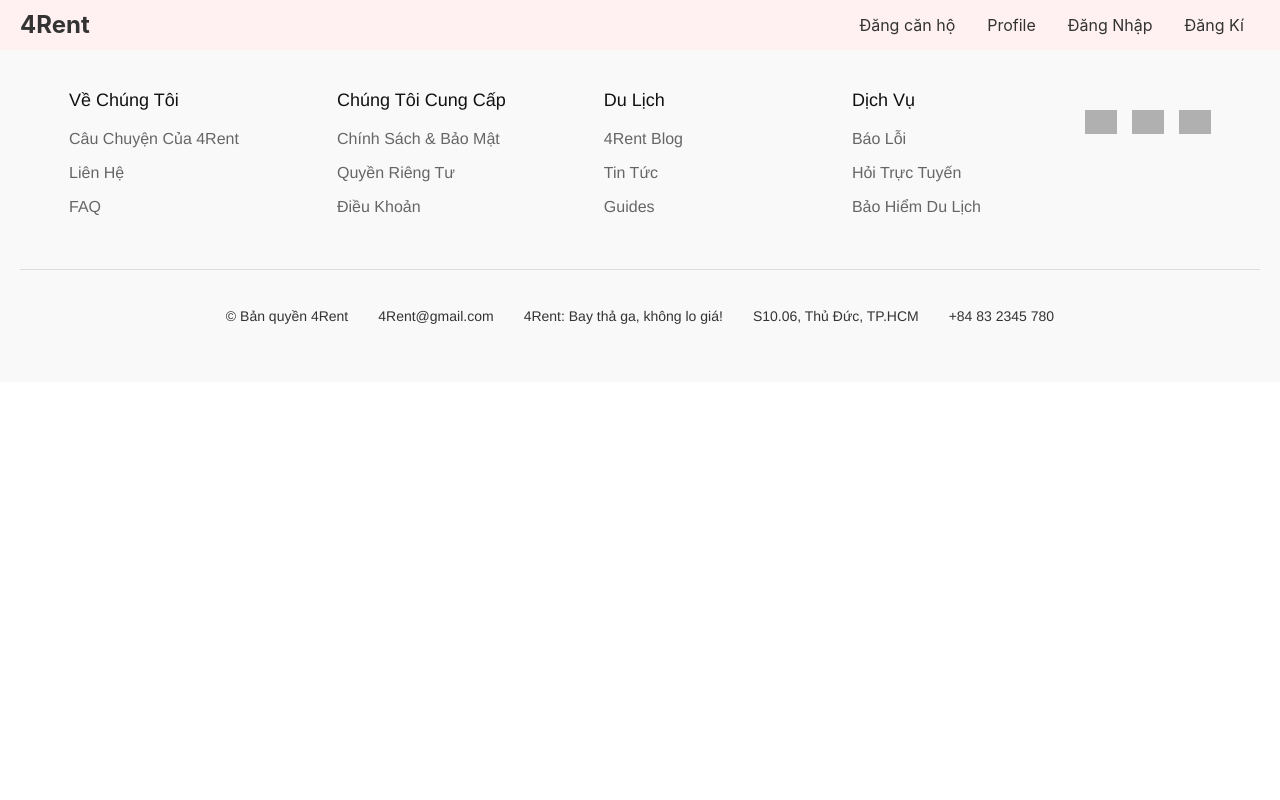
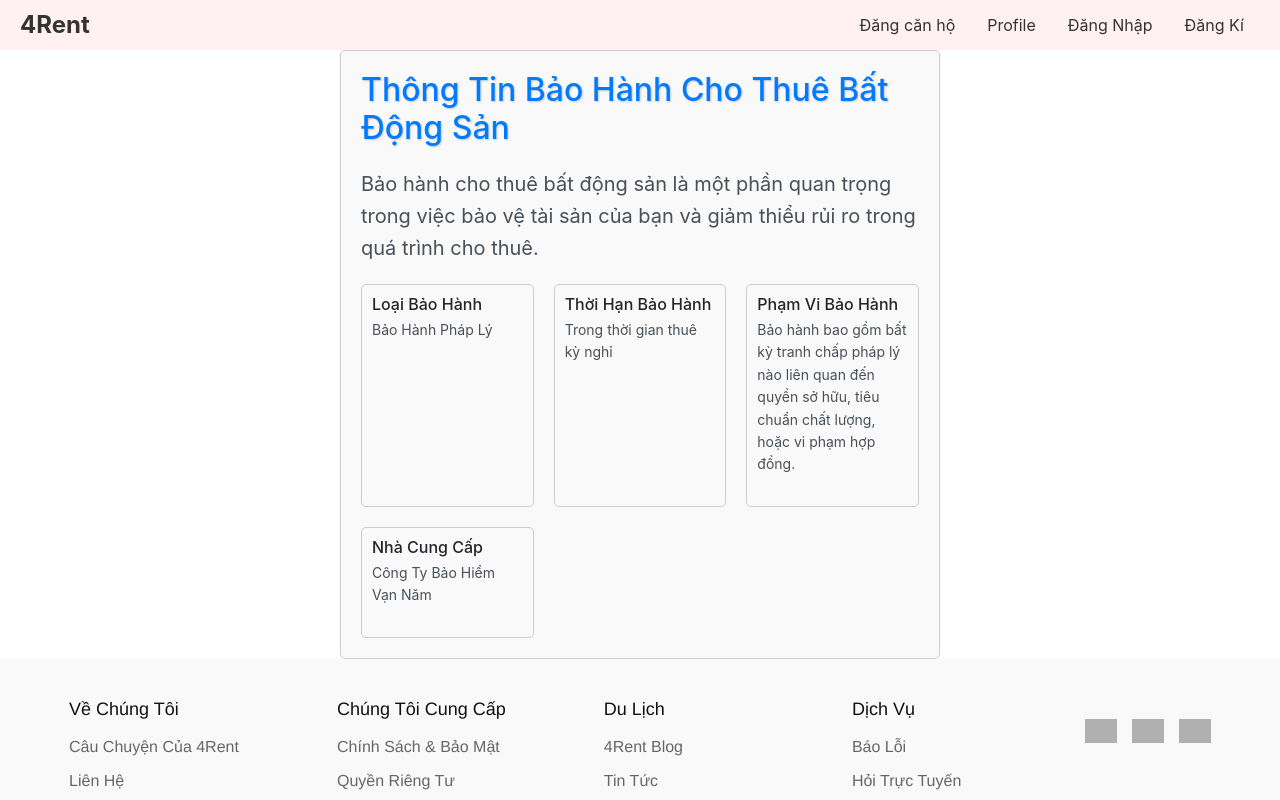
Before and after one commit to NeyuD96155/4Rent, a React (Create React App) app in the folder client/: page /insurance in a window 1280 px wide. Shown: the top 800 px of the page. Built offline with nearby package versions, Linux system fonts and the light colour scheme; grey boxes are pictures that could not be loaded.

Commit message:
update Footer

```diff
--- a/client/src/components/Footer.js
+++ b/client/src/components/Footer.js
@@ -52,13 +52,13 @@ const Footer = () => {
                 <h4>Dịch Vụ</h4>
                 <ul>
                     <li>
-                        <a href="#report-error">Báo Lỗi</a>
+                        <Link to="/ReportError">Báo Lỗi</Link>
                     </li>
                     <li>
                         <a href="#ask-online">Hỏi Trực Tuyến</a>
                     </li>
                     <li>
-                        <a href="#insurance">Bảo Hiểm Du Lịch</a>
+                        <Link to="/Insurance">Bảo Hiểm Du Lịch</Link>
                     </li>
                 </ul>
             </div>
--- /dev/null
+++ b/client/src/components/Insurance.js
@@ -0,0 +1,32 @@
+// Insurance.js
+import React from 'react';
+import '../styles/Insurance.css';
+
+const Insurance = () => {
+  return (
+    <div className="insurance-container">
+      <h2>Thông Tin Bảo Hành Cho Thuê Bất Động Sản</h2>
+      <p>Bảo hành cho thuê bất động sản là một phần quan trọng trong việc bảo vệ tài sản của bạn và giảm thiểu rủi ro trong quá trình cho thuê.</p>
+      <div className="insurance-details">
+        <div className="insurance-item">
+          <h3>Loại Bảo Hành</h3>
+          <p>Bảo Hành Pháp Lý</p>
+        </div>
+        <div className="insurance-item">
+          <h3>Thời Hạn Bảo Hành</h3>
+          <p>Trong thời gian thuê kỳ nghỉ</p>
+        </div>
+        <div className="insurance-item">
+          <h3>Phạm Vi Bảo Hành</h3>
+          <p>Bảo hành bao gồm bất kỳ tranh chấp pháp lý nào liên quan đến quyền sở hữu, tiêu chuẩn chất lượng, hoặc vi phạm hợp đồng.</p>
+        </div>
+        <div className="insurance-item">
+          <h3>Nhà Cung Cấp</h3>
+          <p>Công Ty Bảo Hiểm Vạn Năm</p>
+        </div>
+      </div>
+    </div>
+  );
+};
+
+export default Insurance;
--- /dev/null
+++ b/client/src/components/ReportError.js
@@ -0,0 +1,40 @@
+// ReportError.js
+import React, { useState } from 'react';
+import '../styles/ReportError.css';
+
+const ReportError = () => {
+  const [errorMessage, setErrorMessage] = useState('');
+  const [reportText, setReportText] = useState('');
+
+  const handleSubmit = (e) => {
+    e.preventDefault();
+    if (reportText.trim() === '') {
+      setErrorMessage('Please enter a valid error message.');
+      return;
+    }
+    // Here you can handle the submission of the error report, for example, sending it to a backend server.
+    console.log("Error reported:", reportText);
+    setErrorMessage('');
+    setReportText('');
+  };
+
+  return (
+    <div className="report-error-container">
+      <h2>Report Error</h2>
+      <form onSubmit={handleSubmit}>
+        <textarea
+          className="report-error-textarea"
+          placeholder="Describe the error..."
+          value={reportText}
+          onChange={(e) => setReportText(e.target.value)}
+        ></textarea>
+        {errorMessage && <p className="error-message">{errorMessage}</p>}
+        <button type="submit" className="report-error-button">
+          Submit
+        </button>
+      </form>
+    </div>
+  );
+};
+
+export default ReportError;
--- a/client/src/pages/HomePage.js
+++ b/client/src/pages/HomePage.js
@@ -22,6 +22,8 @@ import Faq from "../components/Faq";
 import Privacy from "../components/Privacy";
 import Rules from "../components/Rules";
 import Blog from "../components/Blog";
+import ReportError from "../components/ReportError";
+import Insurance from "../components/Insurance";
 function Homepage() {
     return (
         <Router>
@@ -50,6 +52,8 @@ function Homepage() {
                 <Route path="/privacy" element={<Privacy />} />
                 <Route path="/rules" element={<Rules />} />
                 <Route path="/blog" element={<Blog />} />
+                <Route path="/reporterror" element={<ReportError />} />
+                <Route path="/insurance" element={<Insurance />} />
             </Routes>
             <Footer />
         </Router>
--- a/client/src/pages/Post.js
+++ b/client/src/pages/Post.js
@@ -2,6 +2,7 @@ import React from 'react';
 import { Form, Input, Button, DatePicker, InputNumber } from 'antd';
 import api from '../config/axios'; // Ensure axios is correctly configured
 import { toast } from "react-toastify";
+import "../styles/Post.css";
 
 const Post = () => {
   const [form] = Form.useForm();
@@ -23,25 +24,27 @@ const Post = () => {
   };
 
   return (
-    <Form form={form} layout="vertical" onFinish={handleSubmit} autoComplete="off">
-      <Form.Item name="title" label="Tiêu đề" rules={[{ required: true, message: 'Vui lòng nhập tiêu đề!' }]}>
+    <div className="post-form-wrapper">
+      <Form form={form} layout="vertical" onFinish={handleSubmit} autoComplete="off" className="post-form-container">
+        <Form.Item name="title" label="Tiêu đề" rules={[{ required: true, message: 'Vui lòng nhập tiêu đề!' }]} className="post-form-item">
           <Input />
         </Form.Item>
-      <Form.Item name="content" label="Nội dung" rules={[{ required: true, message: 'Vui lòng nhập nội dung!' }]}>
+        <Form.Item name="content" label="Nội dung" rules={[{ required: true, message: 'Vui lòng nhập nội dung!' }]} className="post-form-item">
           <Input.TextArea rows={4} />
         </Form.Item>
-      <Form.Item name="price" label="Giá" rules={[{ required: true, message: 'Vui lòng nhập giá!' }]}>
+        <Form.Item name="price" label="Giá" rules={[{ required: true, message: 'Vui lòng nhập giá!' }]} className="post-form-item">
           <InputNumber style={{ width: '100%' }} />
         </Form.Item>
-      <Form.Item name="postDate" label="Ngày đăng" rules={[{ required: true, message: 'Vui lòng chọn ngày đăng!' }]}>
+        <Form.Item name="postDate" label="Ngày đăng" rules={[{ required: true, message: 'Vui lòng chọn ngày đăng!' }]} className="post-form-item">
           <DatePicker style={{ width: '100%' }} format="YYYY-MM-DD" />
         </Form.Item>
-      <Form.Item>
-        <Button type="primary" htmlType="submit">
+        <Form.Item className="post-form-item">
+          <Button type="primary" htmlType="submit" className="post-submit-button">
             Đăng ký
           </Button>
         </Form.Item>
       </Form>
+    </div>
   );
 };
 
--- /dev/null
+++ b/client/src/styles/Insurance.css
@@ -0,0 +1,44 @@
+/* Insurance.css */
+
+/* Container */
+.insurance-container {
+    max-width: 600px;
+    margin: 0 auto;
+    padding: 20px;
+    border: 1px solid #ccc;
+    border-radius: 5px;
+    background-color: #f9f9f9;
+  }
+
+  /* Header */
+  .insurance-container h2 {
+    margin-bottom: 20px;
+  }
+
+  /* Paragraph */
+  .insurance-container p {
+    margin-bottom: 20px;
+  }
+
+  /* Insurance Details */
+  .insurance-details {
+    display: grid;
+    grid-template-columns: repeat(3, 1fr);
+    grid-gap: 20px;
+  }
+
+  /* Insurance Item */
+  .insurance-item {
+    border: 1px solid #ccc;
+    border-radius: 5px;
+    padding: 10px;
+  }
+
+  .insurance-item h3 {
+    font-size: 16px;
+    margin-bottom: 5px;
+  }
+
+  .insurance-item p {
+    font-size: 14px;
+  }
--- /dev/null
+++ b/client/src/styles/Post.css
@@ -0,0 +1,32 @@
+/* Post.css */
+
+/* Form Container */
+.post-form-container {
+    max-width: 500px;
+    margin: 0 auto;
+    padding: 20px;
+    border: 1px solid #ccc;
+    border-radius: 5px;
+    background-color: #f9f9f9;
+  }
+
+  /* Form Items */
+  .post-form-item {
+    margin-bottom: 15px;
+  }
+
+  /* Form Labels */
+  .post-form-label {
+    font-weight: bold;
+  }
+
+  /* Submit Button */
+  .post-submit-button {
+    width: 100%;
+  }
+  .post-form-wrapper {
+    background-image: url('https://images.cenhomes.vn/2020/03/1585033156-can-ho-mau-lovera-garden.jpg');
+    background-size: cover;
+    background-position: center;
+    padding: 20px;
+  }
--- /dev/null
+++ b/client/src/styles/ReportError.css
@@ -0,0 +1,47 @@
+/* ReportError.css */
+
+/* Container */
+.report-error-container {
+    max-width: 500px;
+    margin: 0 auto;
+    padding: 20px;
+    border: 1px solid #ccc;
+    border-radius: 5px;
+    background-color: #f9f9f9;
+  }
+
+  /* Header */
+  .report-error-container h2 {
+    margin-bottom: 20px;
+  }
+
+  /* Error Message */
+  .error-message {
+    color: #ff0000;
+    margin-bottom: 10px;
+  }
+
+  /* Textarea */
+  .report-error-textarea {
+    width: 100%;
+    height: 150px;
+    padding: 10px;
+    margin-bottom: 10px;
+    border: 1px solid #ccc;
+    border-radius: 5px;
+    resize: vertical;
+  }
+
+  /* Submit Button */
+  .report-error-button {
+    padding: 10px 20px;
+    border: none;
+    border-radius: 5px;
+    background-color: #007bff;
+    color: #fff;
+    cursor: pointer;
+  }
+
+  .report-error-button:hover {
+    background-color: #0056b3;
+  }
```
Lines whose indentation alone changed are shown as unchanged.
